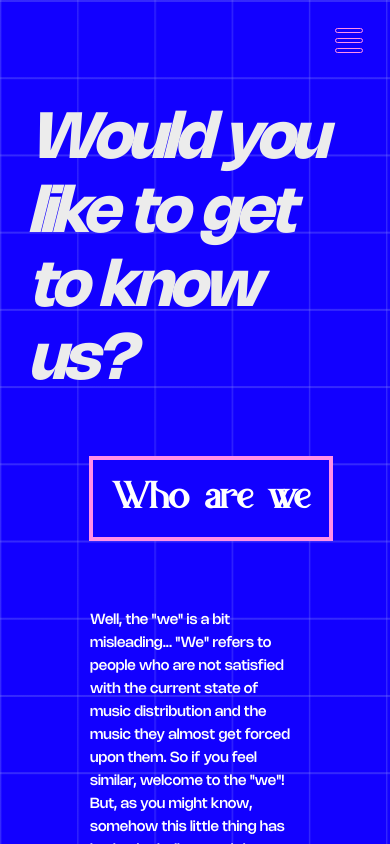
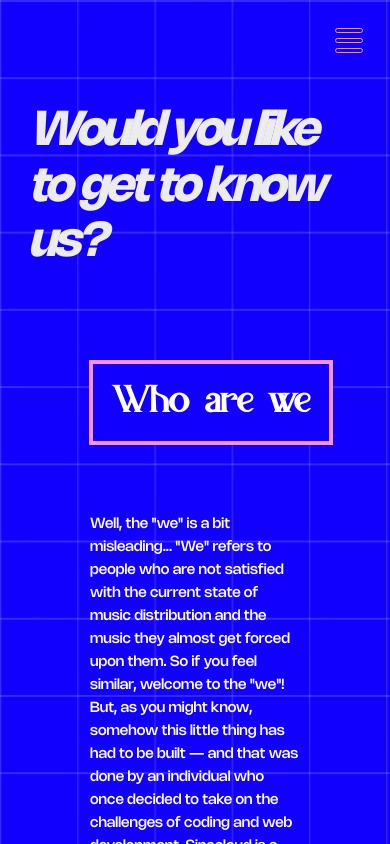
Before and after one commit to heckspoiler/sinecloud_frontend, a React (Create React App) app: page /about in a window 390 px wide. Shown: the top 844 px of the page. Built offline with nearby package versions, Linux system fonts and the light colour scheme.

Commit message:
changes to general h1 size

```diff
--- a/src/Components/About/About.css
+++ b/src/Components/About/About.css
@@ -67,12 +67,14 @@
       }
 
       .about-container__content {
-            margin-top: calc(22rem + 10vh);
+            margin-top: calc(16rem + 10vh);
             display: flex;
             flex-direction: column;
             gap: calc(40px + 2vh);
 
       }
+
+
 
       .about-container__content-subsection {
             padding: 20px;
--- a/src/index.css
+++ b/src/index.css
@@ -29,3 +29,29 @@ html {
   overflow-y: scroll;
   overflow-x: hidden;
 }
+
+
+@media screen and (max-width: 912px) {
+
+  h1 {
+
+    font-size: 3rem !important;
+
+  }
+
+
+
+}
+
+
+
+
+@media screen and (max-width: 414px) {
+  h1 {
+
+    font-size: 3rem !important;
+
+  }
+
+
+}
```
Also changed, not shown: 31 other files (tests, documents, lock files or other folders).
